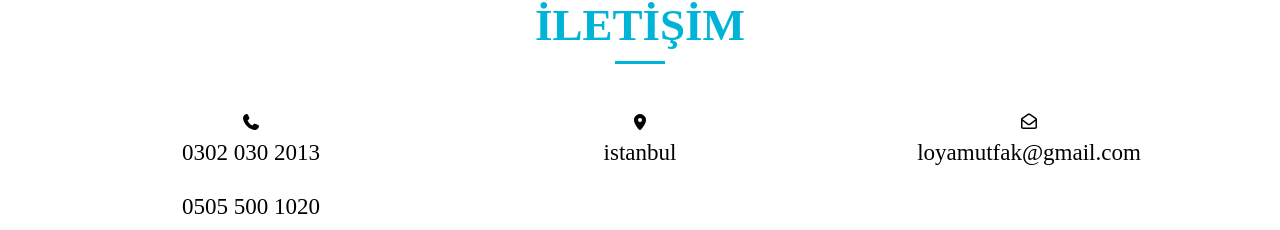
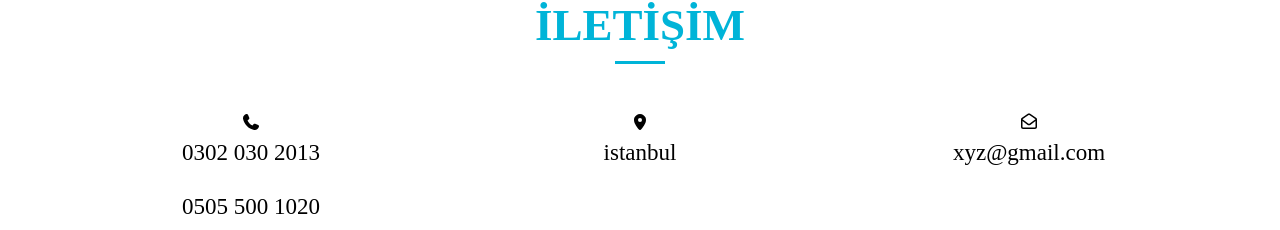
Before and after one commit to MucahidUsta/YemekTarifleriWebSite, a plain HTML site: page index.html in a window 1280 px wide. Shown: the part 2678-2908 px from the top of the page. Drawn offline with nearby package versions, Linux system fonts and the light colour scheme; a web font is replaced by a local one.

Commit message:
Update index.html

```diff
--- a/index.html
+++ b/index.html
@@ -126,7 +126,7 @@
                 </div>
                 <div class="contact-item">
                     <i class="fa-regular fa-envelope-open"></i>
-                    <p>loyamutfak@gmail.com</p>
+                    <p>xyz@gmail.com</p>
                 </div>
             </div>
         </div>
```
